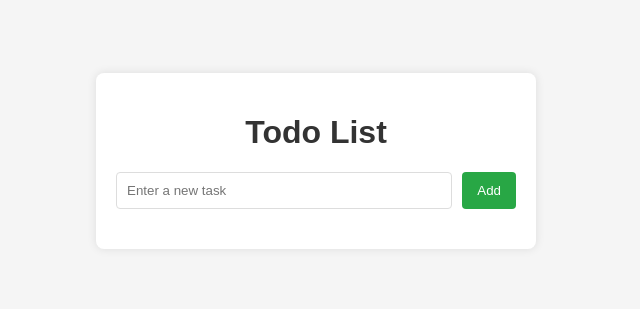
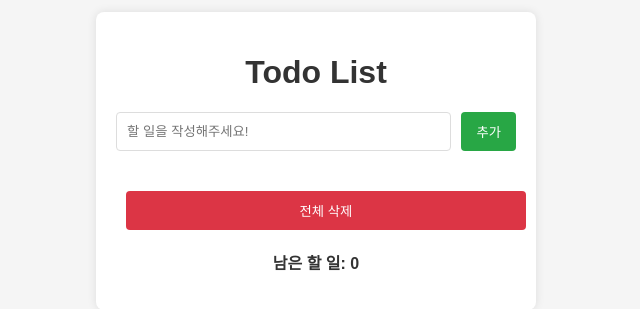
Before and after one commit to SSUHYUNKIM/kakaotech-to-do-list, a React (Create React App) app: page / in a window 1280 px wide. Shown: the part 239-548 px from the top of the page, without its empty margins (324-964 px from the left). Built offline with nearby package versions, Linux system fonts and the light colour scheme.

Commit message:
feat : 전체 삭제 기능 추가, 완료되지 않은 할 일의 개수 표기

```diff
--- a/src/App.css
+++ b/src/App.css
@@ -8,7 +8,6 @@ body {
   align-items: center;
   height: 100vh;
 }
-
 .app-container {
   background-color: #fff;
   border-radius: 8px;
@@ -16,24 +15,20 @@ body {
   padding: 20px;
   width: 400px;
 }
-
 h1 {
   text-align: center;
   color: #333;
 }
-
 form {
   display: flex;
   margin-bottom: 20px;
 }
-
 input[type="text"] {
   flex-grow: 1;
   padding: 10px;
   border: 1px solid #ddd;
   border-radius: 4px;
 }
-
 button {
   padding: 10px 15px;
   border: none;
@@ -43,36 +38,48 @@ button {
   cursor: pointer;
   margin-left: 10px;
 }
-
 button:hover {
   background-color: #218838;
 }
-
 .todo-item {
   display: flex;
   align-items: center;
   padding: 10px;
   border-bottom: 1px solid #ddd;
 }
-
 .todo-item:last-child {
   border-bottom: none;
 }
-
 .todo-item span {
   flex-grow: 1;
   margin-left: 10px;
 }
-
 .todo-item button {
   background-color: #dc3545;
 }
-
 .todo-item button:hover {
   background-color: #c82333;
 }
-
 input[type="checkbox"] {
   transform: scale(1.5);
   margin-right: 10px;
 }
+.delete-all-button {
+  width: 100%;
+  padding: 10px;
+  border: none;
+  background-color: #dc3545;
+  color: white;
+  border-radius: 4px;
+  cursor: pointer;
+  margin-top: 20px;
+}
+.delete-all-button:hover {
+  background-color: #c82333;
+}
+.incomplete-count {
+  text-align: center;
+  margin-top: 20px;
+  font-weight: bold;
+  color: #333;
+}
--- a/src/App.tsx
+++ b/src/App.tsx
@@ -33,11 +33,19 @@ const App: React.FC = () => {
     setTodos(todos.filter((todo) => todo.id !== id));
   };
 
+  const removeAllTodos = () => {
+    setTodos([]);
+  };
+
+  const incompleteCount = todos.filter(todo => !todo.completed).length;
+
   return (
       <div className="app-container">
         <h1>Todo List</h1>
-        <TodoInput addTodo={addTodo} />
-        <TodoList todos={todos} toggleComplete={toggleComplete} removeTodo={removeTodo} />
+        <TodoInput addTodo={addTodo}/>
+        <TodoList todos={todos} toggleComplete={toggleComplete} removeTodo={removeTodo}/>
+        <button className="delete-all-button" onClick={removeAllTodos}>전체 삭제</button>
+        <p className="incomplete-count">남은 할 일: {incompleteCount}</p>
       </div>
   );
 };
--- a/src/components/TodoInput.tsx
+++ b/src/components/TodoInput.tsx
@@ -21,8 +21,8 @@ const TodoInput: React.FC<TodoInputProps> = ({ addTodo }) => {
 
     return (
         <form onSubmit={handleSubmit}>
-            <input type="text" value={inputValue} onChange={handleChange} placeholder="Enter a new task"/>
-            <button type="submit">Add</button>
+            <input type="text" value={inputValue} onChange={handleChange} placeholder="할 일을 작성해주세요!"/>
+            <button type="submit">추가</button>
         </form>
     );
 };
```
